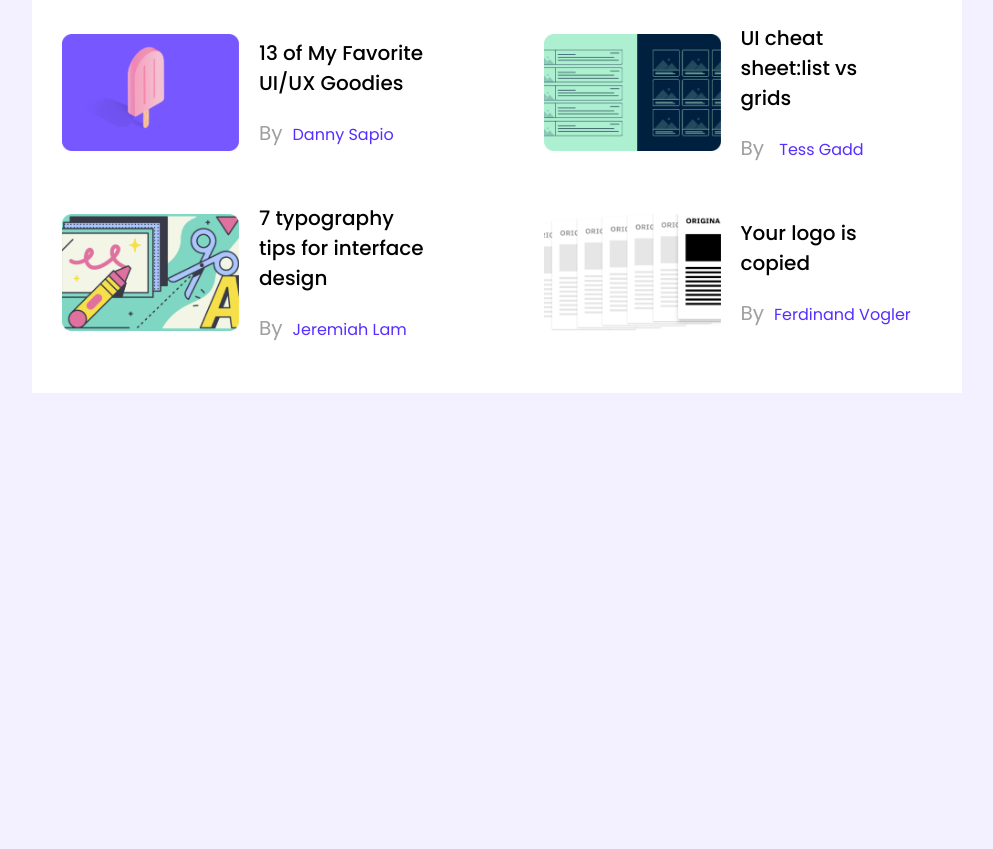
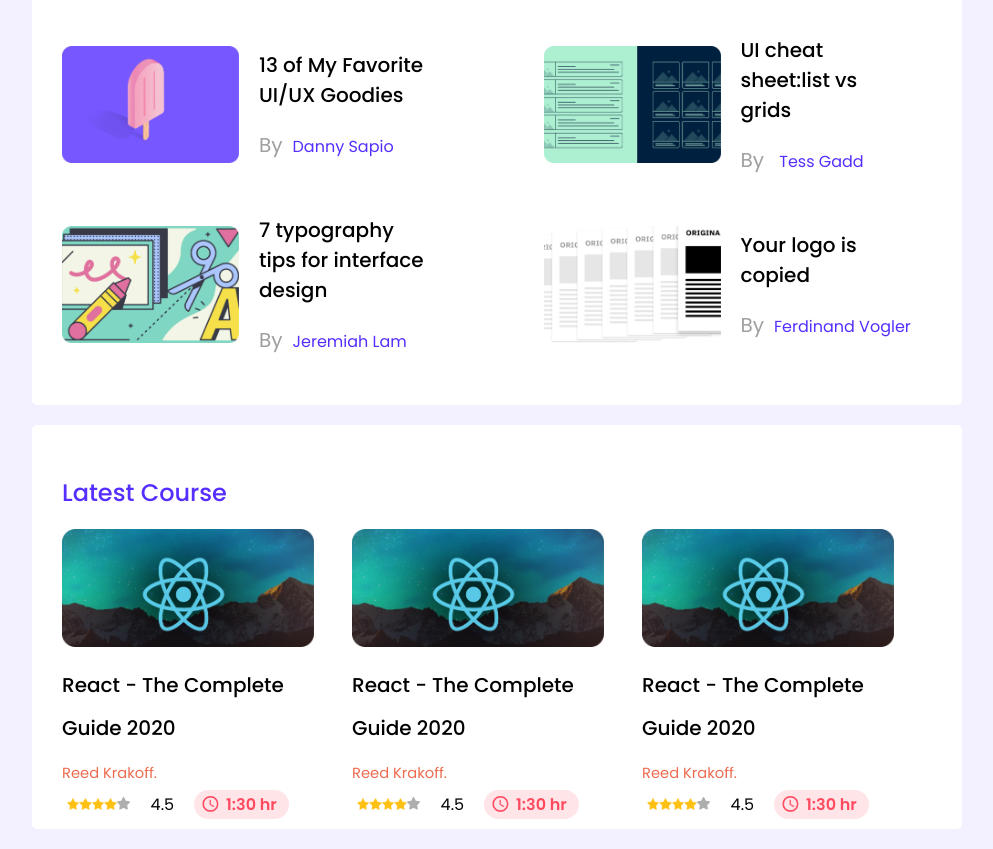
Before and after one commit to shohankazi/leadar-board-css3, a plain HTML site: page index.html in a window 1280 px wide. Shown: the part 376-1225 px from the top of the page, without its empty margins (143-1136 px from the left). Before the commit the page ends 800 px from the top, so only its background shows below. Drawn offline with Linux system fonts and the light colour scheme.

Commit message:
code added

```diff
--- a/index.html
+++ b/index.html
@@ -4,6 +4,7 @@
     <meta charset="UTF-8">
     <meta http-equiv="X-UA-Compatible" content="IE=edge">
     <meta name="viewport" content="width=device-width, initial-scale=1.0">
+    <script src="https://kit.fontawesome.com/74dafadb5d.js" crossorigin="anonymous"></script>
     <link rel="stylesheet" href="styles/style.css">
     <title>Leader Board</title>
 </head>
@@ -70,6 +71,53 @@
     </div>
     </div>
 </section>
+<section class="container">
+    <h2 class="section-title">Latest Course</h2>
+    <div class="courses">
+        <div class="course">
+        <img src="/images/courses/course-1.png" alt="">
+        <p>React - The Complete </p>
+        <p>Guide 2020</p>
+        <span class="course-trainer">Reed Krakoff.</span>
+        <div class="review-star">
+            <img src="/images/icons/star.png" alt=""><img src="/images/icons/star.png" alt=""><img src="/images/icons/star.png" alt=""><img src="/images/icons/star.png" alt=""><i class="fa-solid fa-star"></i>
+            <span class="review-number">4.5</span>
+            <div class="review-time-section">
+                <img src="/images/icons/clock.png" alt="">
+                <span class="review-time">1:30 hr</span>
+            </div>
+        </div>
+        </div>
+        <div class="course">
+            <img src="/images/courses/course-1.png" alt="">
+            <p>React - The Complete </p>
+            <p>Guide 2020</p>
+            <span class="course-trainer">Reed Krakoff.</span>
+            <div class="review-star">
+                <img src="/images/icons/star.png" alt=""><img src="/images/icons/star.png" alt=""><img src="/images/icons/star.png" alt=""><img src="/images/icons/star.png" alt=""><i class="fa-solid fa-star"></i>
+                <span class="review-number">4.5</span>
+                <div class="review-time-section">
+                    <img src="/images/icons/clock.png" alt="">
+                    <span class="review-time">1:30 hr</span>
+                </div>
+            </div>
+            </div>
+            <div class="course">
+                <img src="/images/courses/course-1.png" alt="">
+                <p>React - The Complete </p>
+                <p>Guide 2020</p>
+                <span class="course-trainer">Reed Krakoff.</span>
+                <div  class="review-star">
+                    <img src="/images/icons/star.png" alt=""><img src="/images/icons/star.png" alt=""><img src="/images/icons/star.png" alt=""><img src="/images/icons/star.png" alt=""><i class="fa-solid fa-star"></i>
+                    <span class="review-number">4.5</span>
+                    <div class="review-time-section">
+                        <img src="/images/icons/clock.png" alt="">
+                        <span class="review-time">1:30 hr</span>
+                    </div>
+                </div>
+                </div>
+    </div>
+</section>
 </main>
 </body>
 </html>
--- a/styles/style.css
+++ b/styles/style.css
@@ -1,14 +1,13 @@
 /* font-family */
 @import url('https://fonts.googleapis.com/css2?family=Poppins:ital,wght@0,100;0,200;0,300;0,400;0,500;0,600;0,700;0,800;0,900;1,100;1,200;1,300;1,400;1,500;1,600;1,700;1,800;1,900&display=swap');
 /* common styles */
-main{
-    display: flex;
-    justify-content: center;
-}
+
 .container{
     width: 870px;
     background-color: white;
     padding: 30px;
+    margin: 20px auto;
+    border-radius: 5px;
 }
 body{
     font-family: 'Poppins', sans-serif;
@@ -52,7 +51,6 @@ hr{
 .blog{
     display: flex;
     align-items: center;
-    /* justify-content: center; */
 }
 .blog img{
     width: 177px;
@@ -73,3 +71,93 @@ hr{
     font-weight: 400;
     padding: 0px 0px 0px 10px;
 }
+/* Courses style */
+.courses{
+    display: grid;
+    grid-template-columns: repeat(3, 1fr);
+}
+.course{
+    width: 252.42px;
+    height: 269.79px;
+}
+.course img{
+    width: 100%;
+}
+.course p{
+    font-size: 20px;
+    font-weight: 500;
+    line-height: 23px;
+}
+.course-trainer{
+    font-size: 14.6913px;
+    color: #ED6B4F;
+}
+.review-star{
+    display: flex;
+    align-items: center;
+    margin: 5px;
+}
+.review-star img{
+    width:12.39px;
+    height: 11.81px;
+}
+.fa-star{
+    color: #AEAEAE;
+    font-size: 12.5px;
+}
+.review-number{
+    margin: 0px 20px;
+}
+.review-time-section{
+    width: 94.83px;
+    height: 29.38px;
+    display: flex;
+    align-items: center;
+    background-color: #FFE4E8;
+    text-align: center;
+    border-radius: 15px;
+}
+.review-time-section img{
+    width: 20px;
+    height: 20px;
+    margin:  0px 6px;
+}
+.review-time{
+    color: #FF4A60;
+    font-weight: 600;
+}
+/* ----------------------
+        Media query
+------------------------*/
+@media only screen and (max-width:688px) {
+    .container{
+        width: 100%;
+    }
+    .section-title{
+        text-align: center;
+    }
+    .top-players{
+        display: grid;
+        grid-template-columns: repeat(1,1fr);
+    }
+    .players{
+        display: flex;
+        align-items: center;
+        justify-content: center;
+    }
+    .blogs{
+        /* display: grid; */
+        grid-template-columns: repeat(1,1fr);
+    }
+    .blog{
+        /* display: flex; */
+        align-items: center;
+        justify-content: center;
+        flex-direction: column;
+    }
+    .courses{
+        display: grid;
+        grid-template-columns: repeat(1,1fr);
+        grid-row-gap: 40px;
+    }
+}
```
